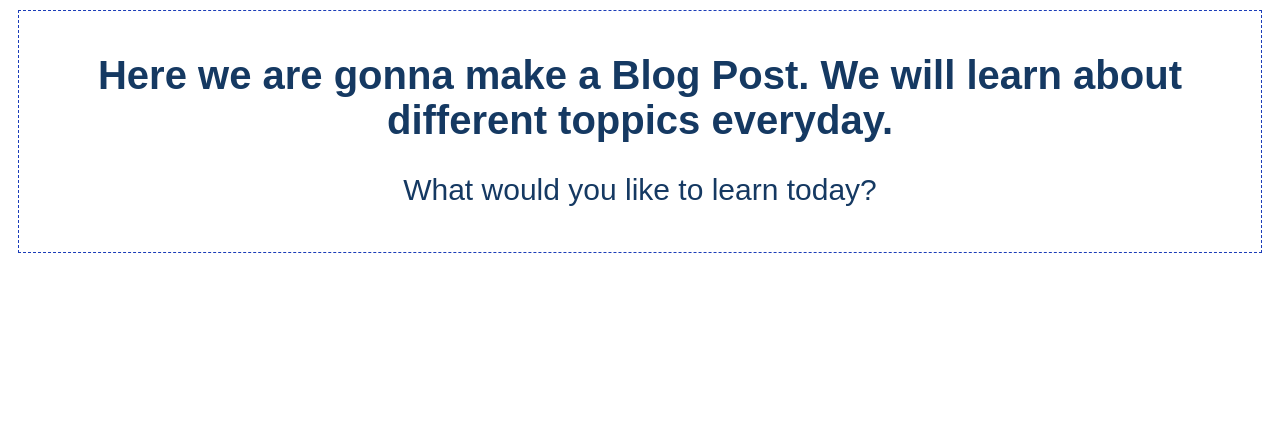
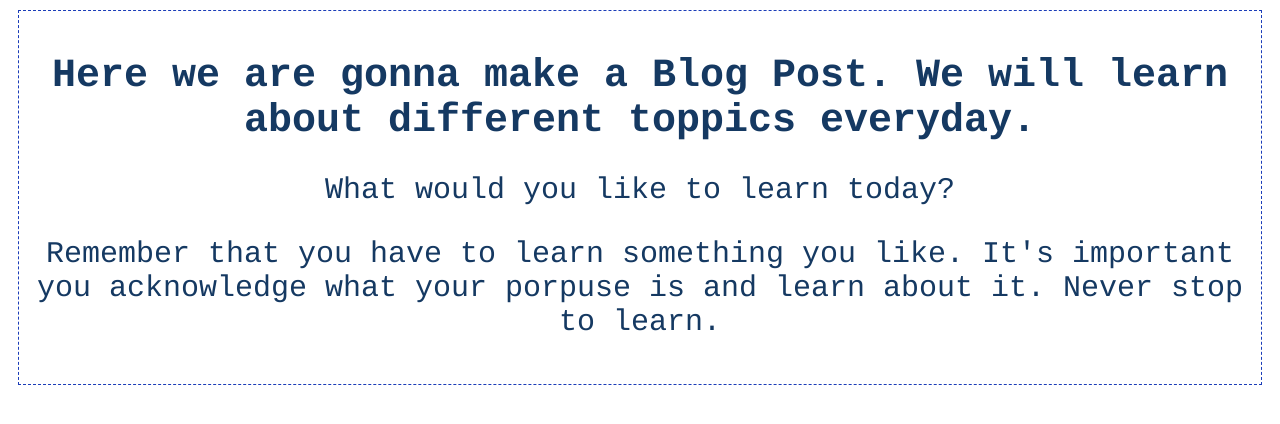
Before and after one commit to estebanchica07/learning-english-blog, a plain HTML site: page blogpost.html in a window 1280 px wide. Drawn offline with Linux system fonts and the light colour scheme.

Commit message:
Agregado el contenido del segundo parrafo y se cambió el tipo de fuente

```diff
--- a/blogpost.html
+++ b/blogpost.html
@@ -7,8 +7,13 @@
         <div id="container">
             <div id="post">
                 <h1>Here we are gonna make a Blog Post.
-                    We will learn about different toppics everyday.</h1>
-                <p>What would you like to learn today?</p>
+                We will learn about different toppics everyday.</h1>
+                <p>
+                What would you like to learn today?
+                </p>
+                <p>
+                Remember that you have to learn something you like. It's important you acknowledge what your porpuse is and learn about it. Never stop to learn.
+                </p>
             </div>
         </div>
     </body>
--- a/css/styles.css
+++ b/css/styles.css
@@ -2,7 +2,7 @@ body
 {
     color: rgb(21, 57, 98);
     text-align: center;
-    font-family: "Arial";
+    font-family: "Courier";
 
 }
 
```
